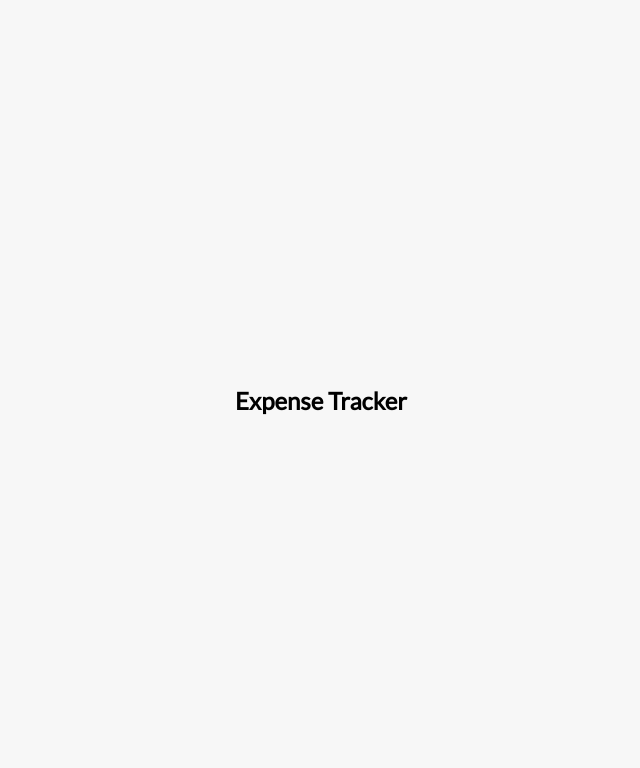
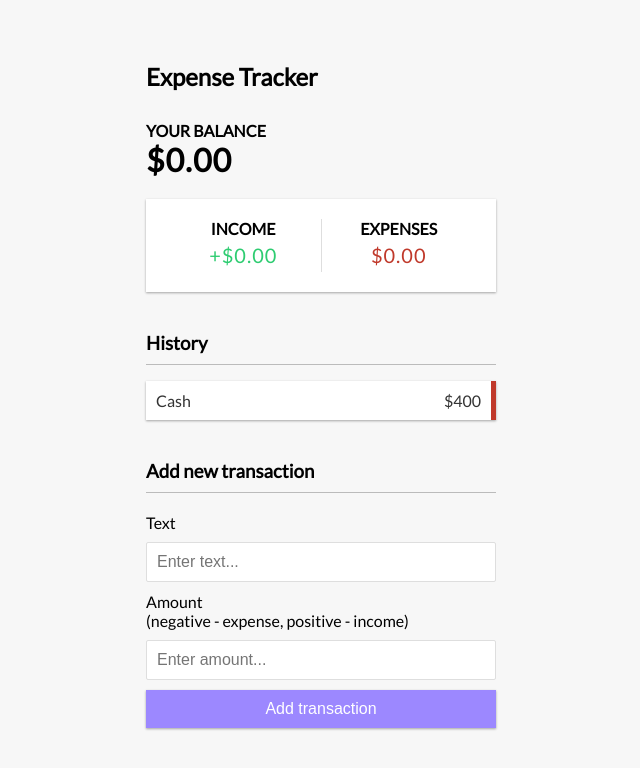
Before and after one commit to DiegoWeinmann/expense-tracker, a React (Create React App) app: page / in a window 1280 px wide. Shown: the top 768 px of the page, without its empty margins (319-959 px from the left). Built offline with nearby package versions, Linux system fonts and the light colour scheme.

Commit message:
feat: basic ui

```diff
--- a/src/App.tsx
+++ b/src/App.tsx
@@ -1,12 +1,22 @@
-import React from "react";
+import React from 'react';
 
-import "./App.css";
-import Header from "./components/Header";
+import './App.css';
+import Header from './components/Header';
+import Balance from './components/Balance';
+import IncomeExpenses from './components/IncomeExpenses';
+import TransactionList from './components/TransactionList';
+import AddTransaction from './components/AddTransaction';
 
 function App() {
   return (
     <div>
       <Header />
+      <div className="container">
+        <Balance />
+        <IncomeExpenses />
+        <TransactionList />
+        <AddTransaction />
+      </div>
     </div>
   );
 }
--- /dev/null
+++ b/src/components/AddTransaction/AddTransaction.tsx
@@ -0,0 +1,40 @@
+import React, { useState } from 'react';
+
+export const AddTransaction: React.FC = () => {
+  const [text, setText] = useState<string>('');
+  const [amount, setAmount] = useState<string>('');
+
+  return (
+    <>
+      <h3>Add new transaction</h3>
+      <form>
+        <div className="form-control">
+          <label htmlFor="text">Text</label>
+          <input
+            type="text"
+            placeholder="Enter text..."
+            value={text}
+            onChange={(e: React.ChangeEvent<HTMLInputElement>): void =>
+              setText(e.target.value)
+            }
+          />
+        </div>
+        <div className="form-control">
+          <label htmlFor="amount">
+            Amount <br />
+            (negative - expense, positive - income)
+          </label>
+          <input
+            type="number"
+            placeholder="Enter amount..."
+            value={amount}
+            onChange={(e: React.ChangeEvent<HTMLInputElement>): void => {
+              setAmount(e.target.value);
+            }}
+          />
+        </div>
+        <button className="btn">Add transaction</button>
+      </form>
+    </>
+  );
+};
--- /dev/null
+++ b/src/components/AddTransaction/index.ts
@@ -0,0 +1 @@
+export { AddTransaction as default } from './AddTransaction';
--- /dev/null
+++ b/src/components/Balance/Balance.tsx
@@ -0,0 +1,10 @@
+import React from "react";
+
+export const Balance: React.FC = () => {
+  return (
+    <>
+      <h4>Your Balance</h4>
+      <h1 className="balance">$0.00</h1>
+    </>
+  );
+};
--- /dev/null
+++ b/src/components/Balance/index.ts
@@ -0,0 +1 @@
+export { Balance as default } from "./Balance";
--- /dev/null
+++ b/src/components/IncomeExpenses/IncomeExpenses.tsx
@@ -0,0 +1,16 @@
+import React from 'react';
+
+export const IncomeExpenses = () => {
+  return (
+    <div className="inc-exp-container">
+      <div>
+        <h4>Income</h4>
+        <p className="money plus">+$0.00</p>
+      </div>
+      <div>
+        <h4>Expenses</h4>
+        <p className="money minus">$0.00</p>
+      </div>
+    </div>
+  );
+};
--- /dev/null
+++ b/src/components/IncomeExpenses/index.ts
@@ -0,0 +1 @@
+export { IncomeExpenses as default } from "./IncomeExpenses";
--- /dev/null
+++ b/src/components/TransactionList/TransactionList.tsx
@@ -0,0 +1,15 @@
+import React from 'react';
+
+export const TransactionList = () => {
+  return (
+    <>
+      <h3>History</h3>
+      <ul className="list">
+        <li className="minus">
+          Cash <span>$400</span>
+          <button className="delete-btn">x</button>
+        </li>
+      </ul>
+    </>
+  );
+};
--- /dev/null
+++ b/src/components/TransactionList/index.ts
@@ -0,0 +1 @@
+export { TransactionList as default } from './TransactionList';
```
Also changed, not shown: 1 other file (tests, documents, lock files or other folders).
